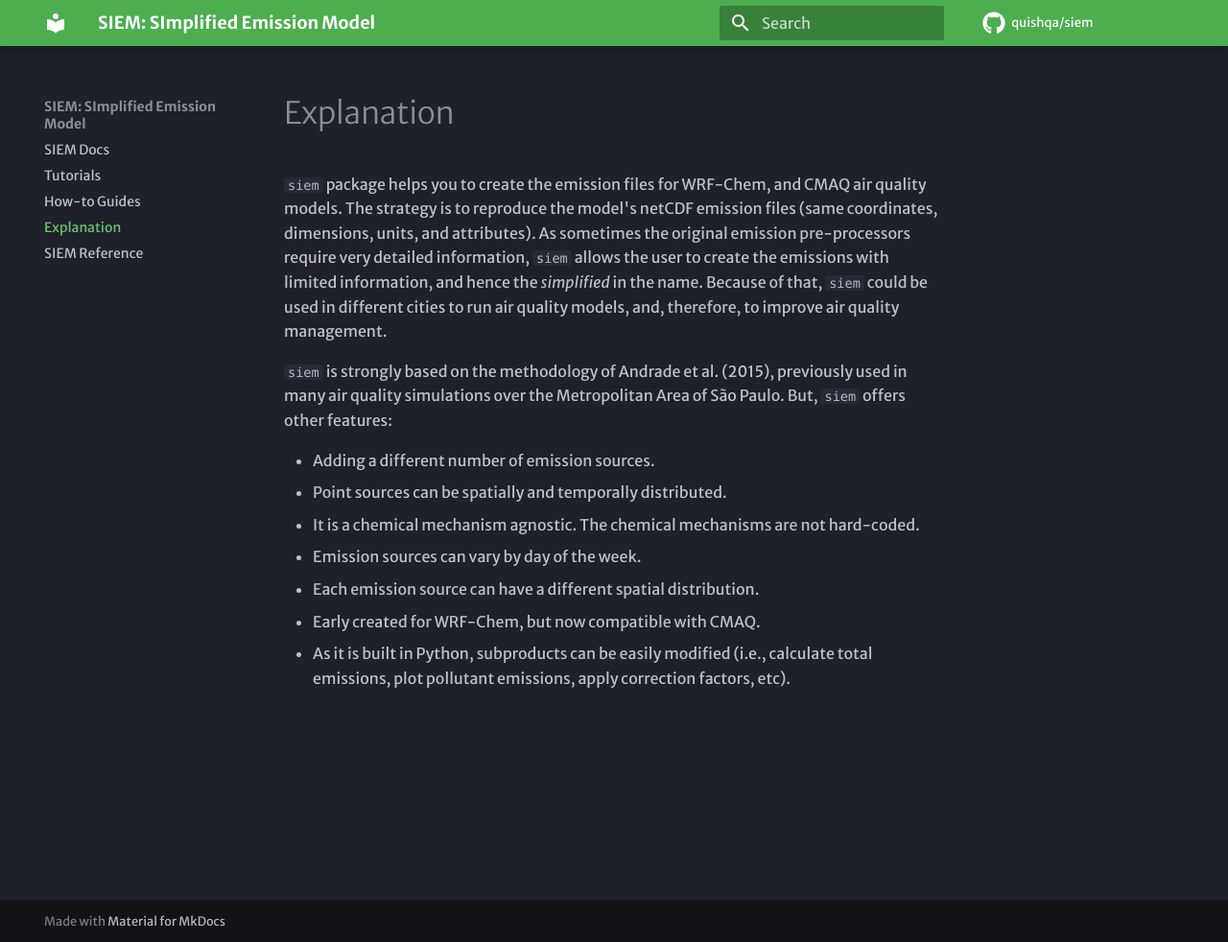
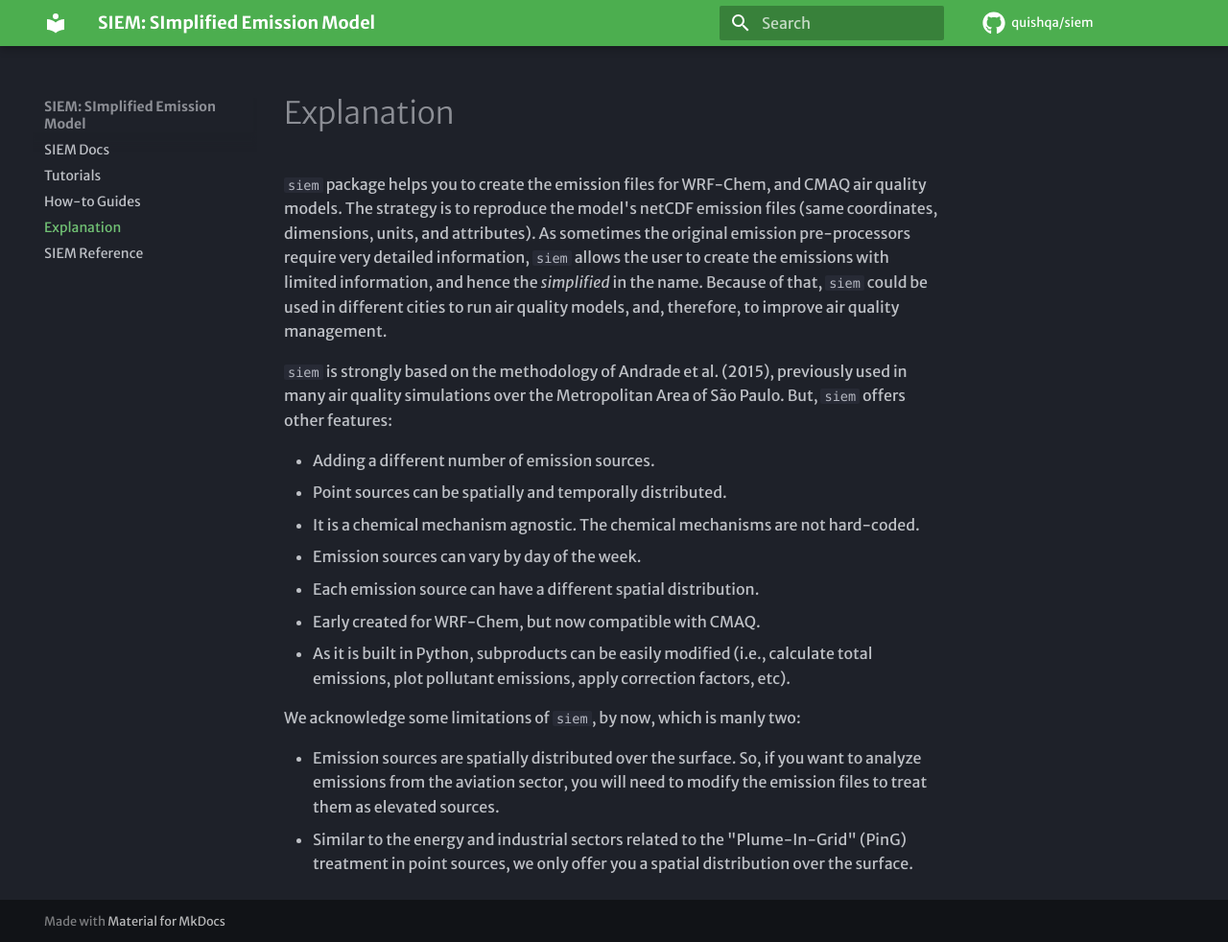
Before and after one commit to quishqa/siem, an MkDocs documentation site: the page built from docs/explanation.md, in a window 1280 px wide and 982 px high. Shown: the whole window at 96% size. Built offline with MkDocs 1.6.1 and Material for MkDocs 9.7.7, drawn with Linux system fonts in a browser that asks for light colours; some web fonts are replaced; comment, search, counter and statistics services are not loaded.

Commit message:
Document limitations of the 'siem' tool
Added limitations section for the 'siem' tool, clarifying spatial distribution issues for emission sources.

```diff
--- a/docs/explanation.md
+++ b/docs/explanation.md
@@ -21,3 +21,8 @@ But, `siem` offers other features:
 - Each emission source can have a different spatial distribution.
 - Early created for WRF-Chem, but now compatible with CMAQ.
 - As it is built in Python, subproducts can be easily modified (i.e., calculate total emissions, plot pollutant emissions, apply correction factors, etc).
+
+We acknowledge some limitations of `siem`, by now, which is manly two:
+
+- Emission sources are spatially distributed over the surface. So, if you want to analyze emissions from the aviation sector, you will need to modify the emission files to treat them as elevated sources.
+- Similar to the energy and industrial sectors related to the "Plume-In-Grid" (PinG) treatment in point sources, we only offer you a spatial distribution over the surface.
```
